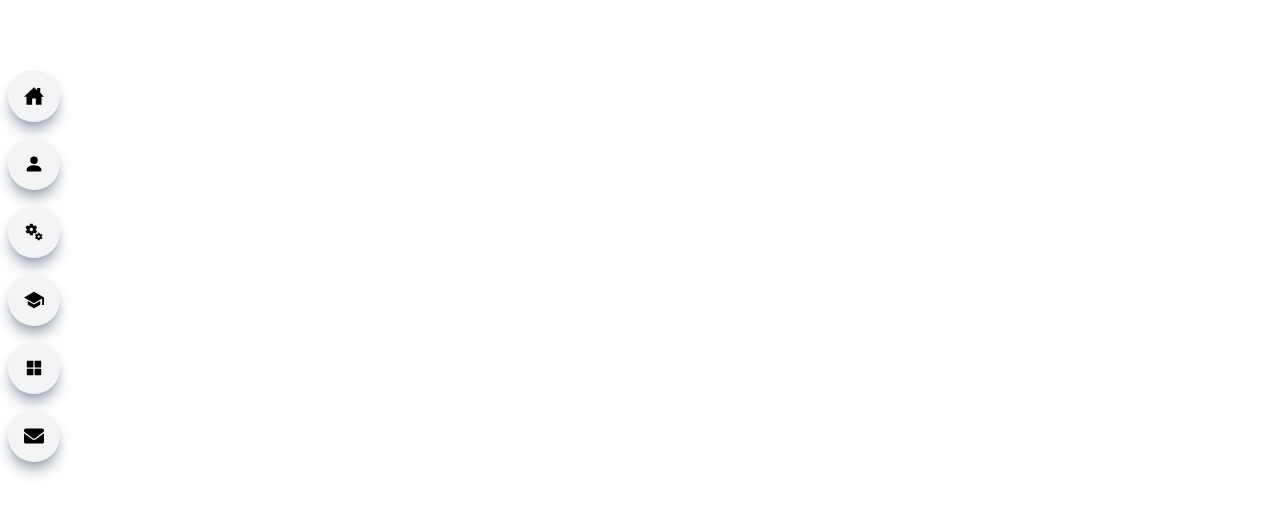
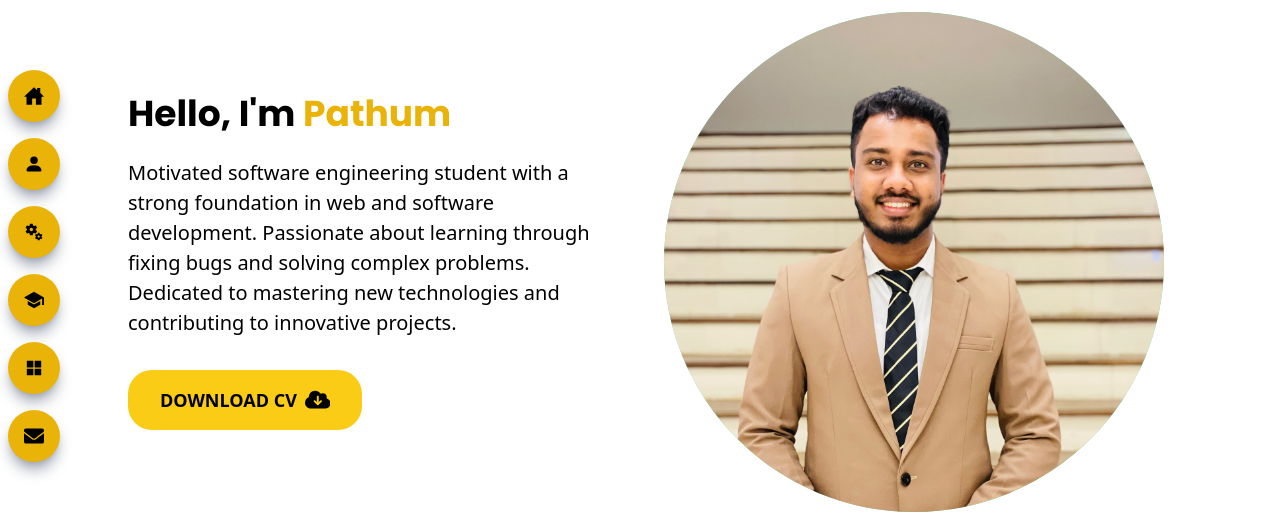
Before and after one commit to Pathum-Vimukthi/My-Portfolio, a React (Vite) app in the folder my-portfolio/: page / in a window 1280 px wide. Shown: the part 138-652 px from the top of the page. Built offline with nearby package versions, Linux system fonts and the light colour scheme.

Commit message:
Refactor sidenav component, add mobile navigation menu, and update dependencies

```diff
--- a/my-portfolio/package.json
+++ b/my-portfolio/package.json
@@ -13,7 +13,8 @@
     "particles-bg": "^2.5.5",
     "react": "^18.3.1",
     "react-dom": "^18.3.1",
-    "react-icons": "^5.3.0"
+    "react-icons": "^5.3.0",
+    "react-type-animation": "^3.2.0"
   },
   "devDependencies": {
     "@eslint/js": "^9.9.0",
--- a/my-portfolio/src/App.jsx
+++ b/my-portfolio/src/App.jsx
@@ -6,7 +6,7 @@ function App() {
   const [count, setCount] = useState(0)
 
   return (
-    <div>
+    <div >
       <Main />
       <SideNave />
     </div>
--- a/my-portfolio/src/components/Main.jsx
+++ b/my-portfolio/src/components/Main.jsx
@@ -1,15 +1,51 @@
-import React from 'react'
-import ParticlesBg from 'particles-bg'
+import ParticlesBg from "particles-bg";
+import React from "react";
+import { FaCloudArrowDown } from "react-icons/fa6";
+import profile from "../assets/Pathum Karunasinghe.jpg";
 
 function Main() {
   return (
     <div id="main">
-        <ParticlesBg type="cobweb" bg={true} className="w-full h-screen object-cover"/>
-        <div>
-
+      <ParticlesBg
+        type="cobweb"
+        bg={true}
+        className="w-full h-screen object-cover"
+      />
+      <div className="w-full h-screen absolute top-0 left-0 bg-white/50">
+        <div className="w-[80%] grid-cols-1 mx-auto grid lg:grid-cols-2 gap-[3rem] h-[100%] items-center ">
+          <div>
+            <h1 className="text-4xl font-primary font-bold">
+              Hello, I'm <span className="text-yellow-500">Pathum</span>
+            </h1>
+            <p className="mt-[1.5rem] text-[20px] ">
+              Motivated software engineering student with a strong foundation in
+              web and software development. Passionate about learning through
+              fixing bugs and solving complex problems. Dedicated to mastering
+              new technologies and contributing to innovative projects.
+            </p>
+            <div className="mt-[2rem] flex-col space-y-6 sm:space-y-0 sm:flex sm:flex-row items-center sm:space-x-6 gap-16  ">
+              <button
+                onClick={() =>{}}
+                className="flex px-[2rem] hover:bg-orange-500 transition-all duration-200 py-[1rem] text-[18px] font-bold uppercase bg-yellow-400 text-black items-center space-x-2 rounded-3xl"
+              >
+                <p>Download CV</p>
+                <FaCloudArrowDown className="w-[1.6rem] h-[1.7rem] text-black"/>
+              </button>
+              {/* </a> */}
+            </div>
+          </div>
+          <div className="w-[500px] hidden bg-[#55e6a5] relative lg:flex items-center rounded-full h-[500px]">
+            <img
+              src={profile}
+              alt="user"
+              layout="fill"
+              className="object-cover rounded-full"
+            />
+          </div>
         </div>
+      </div>
     </div>
-  )
+  );
 }
 
-export default Main
+export default Main;
--- a/my-portfolio/src/components/SideNavBar.jsx
+++ b/my-portfolio/src/components/SideNavBar.jsx
@@ -22,7 +22,7 @@ function SideNavBar() {
         <div className="fixed w-full h-screen bg-white/90 flex flex-col justify-center items-center z-20">
           <a
             href="#main"
-            className="w-[75%] flex justify-center items-center rounded-full shadow-lg bg-gray-100 shadow-gray-400 m-2 p-4 cursor-pointer hover:scale-110 ease-in duration-100"
+            className="w-[75%] flex justify-center items-center rounded-full shadow-lg bg-yellow-500 shadow-gray-400 m-2 p-4 cursor-pointer hover:scale-110 ease-in duration-100"
           >
             <IoHomeSharp size={20} />
             <span className="pl-4 font-primary font-bold">HOME</span>
@@ -30,7 +30,7 @@ function SideNavBar() {
 
           <a
             href="#aboutme"
-            className="w-[75%] flex justify-center items-center rounded-full shadow-lg bg-gray-100 shadow-gray-400 m-2 p-4 cursor-pointer hover:scale-110 ease-in duration-100"
+            className="w-[75%] flex justify-center items-center rounded-full shadow-lg bg-yellow-500 shadow-gray-400 m-2 p-4 cursor-pointer hover:scale-110 ease-in duration-100"
           >
             <BsFillPersonFill size={20} />
             <span className="pl-4 font-primary font-bold">ABOUT</span>
@@ -38,7 +38,7 @@ function SideNavBar() {
 
           <a
             href="#myservices"
-            className="w-[75%] flex justify-center items-center rounded-full shadow-lg bg-gray-100 shadow-gray-400 m-2 p-4 cursor-pointer hover:scale-110 ease-in duration-100"
+            className="w-[75%] flex justify-center items-center rounded-full shadow-lg bg-yellow-500 shadow-gray-400 m-2 p-4 cursor-pointer hover:scale-110 ease-in duration-100"
           >
             <MdOutlineMiscellaneousServices size={20} />
             <span className="pl-4 font-primary font-bold">SERVICES</span>
@@ -46,7 +46,7 @@ function SideNavBar() {
 
           <a
             href="#education&skills"
-            className="w-[75%] flex justify-center items-center rounded-full shadow-lg bg-gray-100 shadow-gray-400 m-2 p-4 cursor-pointer hover:scale-110 ease-in duration-100"
+            className="w-[75%] flex justify-center items-center rounded-full shadow-lg bg-yellow-500 shadow-gray-400 m-2 p-4 cursor-pointer hover:scale-110 ease-in duration-100"
           >
             <IoSchoolSharp size={20} />
             <span className="pl-4 font-primary font-bold">SKILL</span>
@@ -54,7 +54,7 @@ function SideNavBar() {
 
           <a
             href="#projects"
-            className="w-[75%] flex justify-center items-center rounded-full shadow-lg bg-gray-100 shadow-gray-400 m-2 p-4 cursor-pointer hover:scale-110 ease-in duration-100"
+            className="w-[75%] flex justify-center items-center rounded-full shadow-lg bg-yellow-500 shadow-gray-400 m-2 p-4 cursor-pointer hover:scale-110 ease-in duration-100"
           >
             <AiFillAppstore size={20}/>
             <span className="pl-4 font-primary font-bold">PROJECTS</span>
@@ -62,7 +62,7 @@ function SideNavBar() {
 
           <a
             href="#contact"
-            className="w-[75%] flex justify-center items-center rounded-full shadow-lg bg-gray-100 shadow-gray-400 m-2 p-4 cursor-pointer hover:scale-110 ease-in duration-100"
+            className="w-[75%] flex justify-center items-center rounded-full shadow-lg bg-yellow-500 shadow-gray-400 m-2 p-4 cursor-pointer hover:scale-110 ease-in duration-100"
           >
             <FaEnvelope size={20} />
             <span className="pl-4 font-primary font-bold">CONTACT</span>
@@ -75,37 +75,37 @@ function SideNavBar() {
         <div className="flex flex-col">
           <a
             href="#main"
-            className="rounded-full shadow-lg bg-gray-100 shadow-gray-400 m-2 p-4 cursor-pointer hover:scale-110 ease-in duration-300"
+            className="rounded-full shadow-lg bg-yellow-500 shadow-gray-400 m-2 p-4 cursor-pointer hover:scale-110 ease-in duration-300"
           >
             <IoHomeSharp size={20} />
           </a>
           <a
             href="#aboutme"
-            className="rounded-full shadow-lg bg-gray-100 shadow-gray-400 m-2 p-4 cursor-pointer hover:scale-110 ease-in duration-300"
+            className="rounded-full shadow-lg bg-yellow-500 shadow-gray-400 m-2 p-4 cursor-pointer hover:scale-110 ease-in duration-300"
           >
             <BsFillPersonFill size={20} />
           </a>
           <a
             href="#myservices"
-            className="rounded-full shadow-lg bg-gray-100 shadow-gray-400 m-2 p-4 cursor-pointer hover:scale-110 ease-in duration-300"
+            className="rounded-full shadow-lg bg-yellow-500 shadow-gray-400 m-2 p-4 cursor-pointer hover:scale-110 ease-in duration-300"
           >
             <MdOutlineMiscellaneousServices size={20} />
           </a>
           <a
             href="#education&skills"
-            className="rounded-full shadow-lg bg-gray-100 shadow-gray-400 m-2 p-4 cursor-pointer hover:scale-110 ease-in duration-300"
+            className="rounded-full shadow-lg bg-yellow-500 shadow-gray-400 m-2 p-4 cursor-pointer hover:scale-110 ease-in duration-300"
           >
             <IoSchoolSharp size={20} />
           </a>
           <a
             href="#projects"
-            className="rounded-full shadow-lg bg-gray-100 shadow-gray-400 m-2 p-4 cursor-pointer hover:scale-110 ease-in duration-300"
+            className="rounded-full shadow-lg bg-yellow-500 shadow-gray-400 m-2 p-4 cursor-pointer hover:scale-110 ease-in duration-300"
           >
             <AiFillAppstore size={20}/>
           </a>
           <a
             href="#contact"
-            className="rounded-full shadow-lg bg-gray-100 shadow-gray-400 m-2 p-4 cursor-pointer hover:scale-110 ease-in duration-300"
+            className="rounded-full shadow-lg bg-yellow-500 shadow-gray-400 m-2 p-4 cursor-pointer hover:scale-110 ease-in duration-300"
           >
             <FaEnvelope size={20} />
           </a>
```
Also changed, not shown: my-portfolio/src/assets/Pathum Karunasinghe.jpg (added), 1 other file (tests, documents, lock files or other folders).
